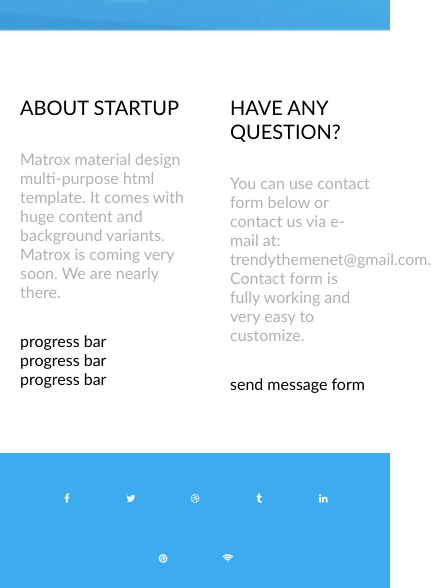
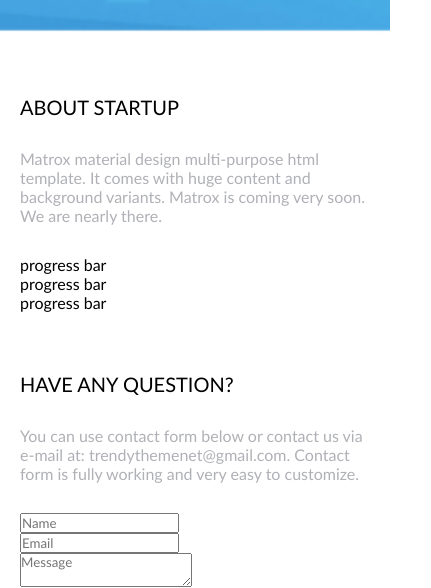
Before and after one commit to BrigitaK/Coming-soon, a plain HTML site: page index.html in a window 390 px wide. Shown: the part 809-1397 px from the top of the page, 431 px wide, since content can reach past the window. Drawn offline with Linux system fonts and the light colour scheme.

Commit message:
message form

```diff
--- a/css/main.css
+++ b/css/main.css
@@ -71,6 +71,17 @@ body{
             color: #b0b1b6
 
         }
+            .form{
+                display: inline-block;
+                float: left;
+                width: 50%;
+            }
+                .form > .name{
+                display: inline-block;
+                float: left;
+                width: 25%;
+
+                }
     .row{
         display: inline-block;
         width: 1000px;
@@ -203,4 +214,11 @@ body{
     .container  .footer-texts{
         width: 100%;
     }
+    .left-column{
+        width: 100%;
+        margin-bottom: 60px;
+    }
+    .right-column{
+        width: 100%;
+    }
 }
--- a/index.html
+++ b/index.html
@@ -66,7 +66,10 @@
             <h2 class="column-title">Have any question?</h2>
             <p class="column-description">You can use contact form below or contact us via e-mail at: trendythemenet@gmail.com. Contact form is fully working and very easy to customize.</p>
             <form class="form">
-                send message form
+                <input type="text" placeholder="Name">
+                <input type="text" placeholder="Email">
+                <textarea placeholder="Message"></textarea> </textarea>
+                <div class="btn">Send message</div>
             </form>
         </div>
     </div>
```
